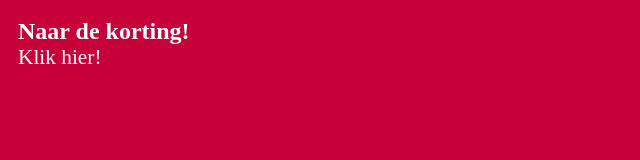
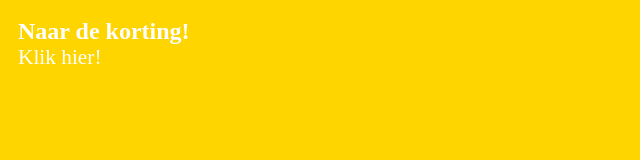
Before and after one commit to aconit/aconit.github.io, a plain HTML site: page jumbobanner.html in a window 1280 px wide. Shown: the whole page, without its empty margins (0-640 px from the left). Drawn offline with Linux system fonts and the light colour scheme.

Commit message:
Update jumbobanner.html

```diff
--- a/jumbobanner.html
+++ b/jumbobanner.html
@@ -60,7 +60,7 @@
     </style>
 </head>
 
-<body style="margin: 0px; background-color: #C70039; overflow: hidden;">
+<body style="margin: 0px; background-color: #FFD500; overflow: hidden;">
     <div id="wrapper" style="align-items: center; box-sizing: border-box; display: inline-flex; flex-direction: row; text-align: left; width: 100%;">
         <div style="margin-right: 0px; display: flex; flex-direction: column; flex: 1 1 0%;">
             <div style="font-size: 18pt; font-weight: bold;">Naar de korting!</div>
```
